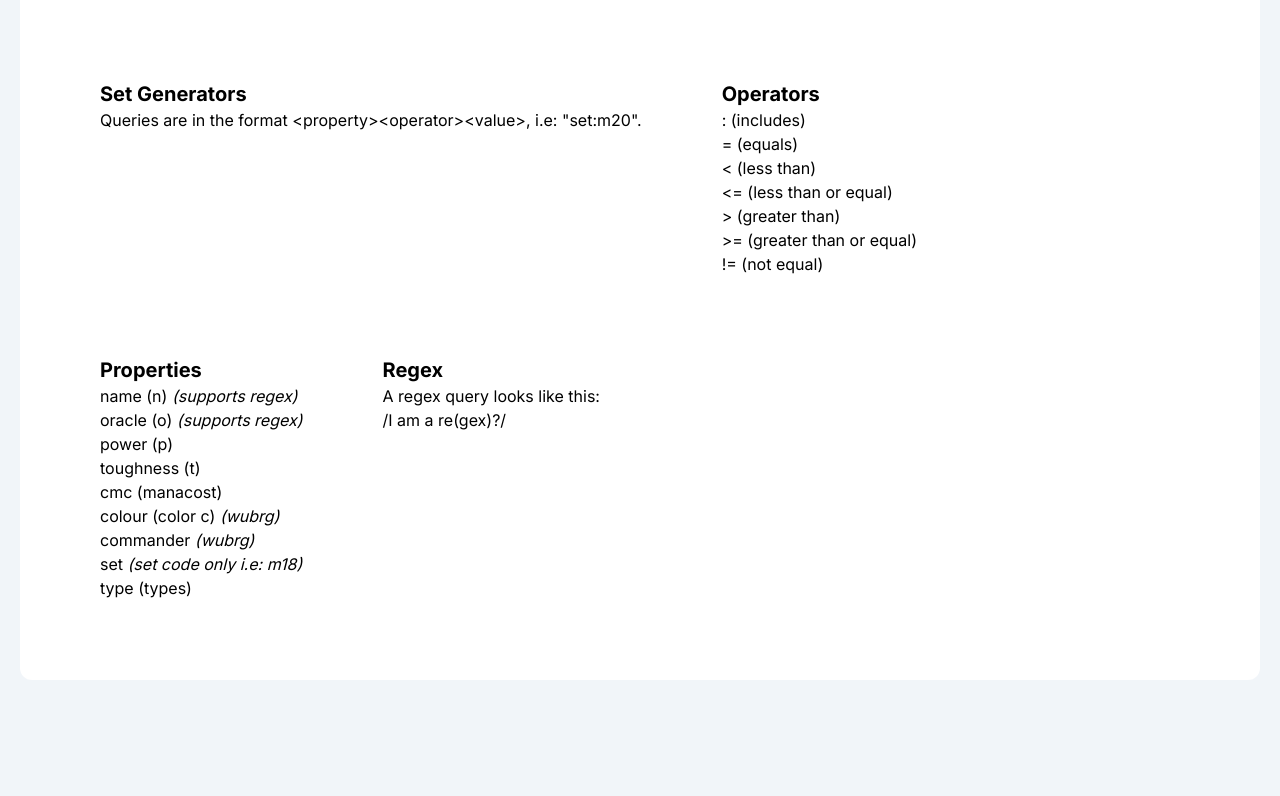
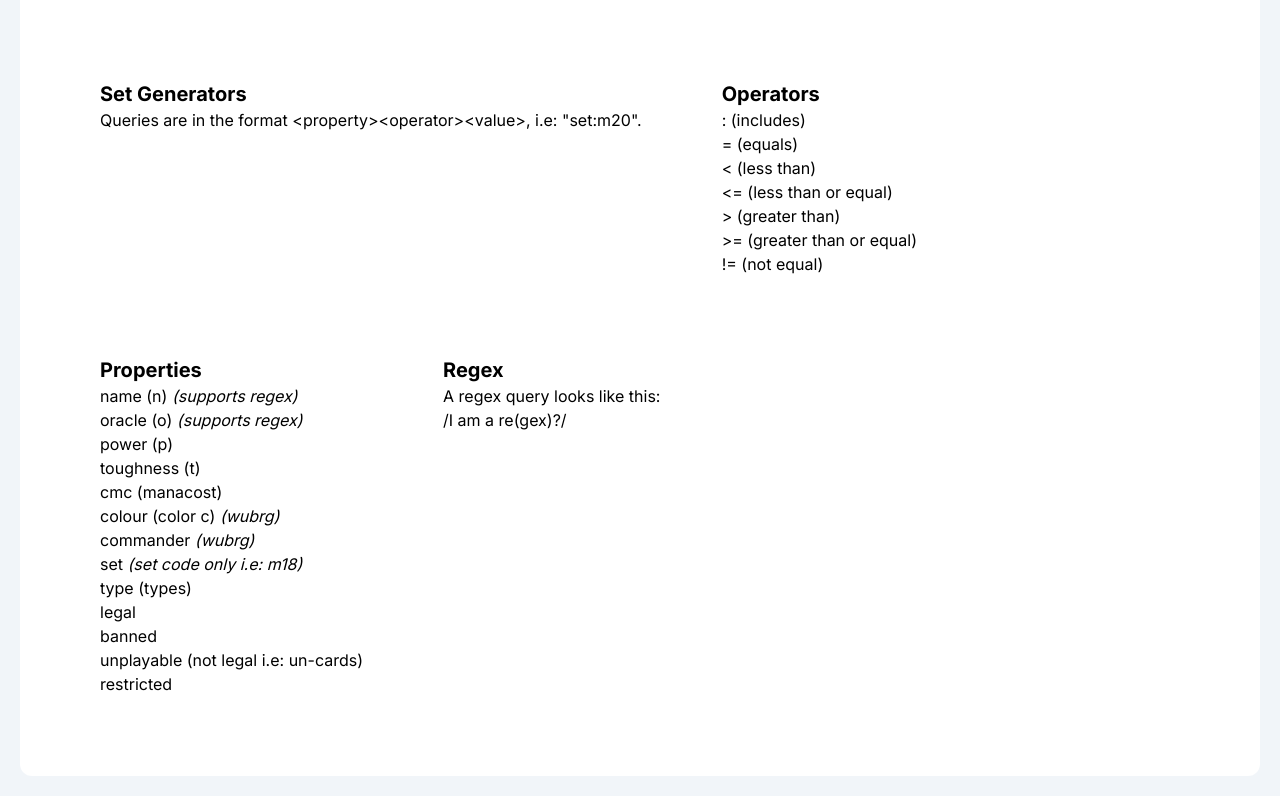
Before and after one commit to SquireTournamentServices/mtg-search-engine, a Next.js app in the folder frontend/: page / in a window 1280 px wide. Shown: the part 716-1512 px from the top of the page. Before the commit the page ends 1416 px from the top, so only its background shows below. Built offline with nearby package versions, Linux system fonts and the light colour scheme.

Commit message:
feat: added format legality docs

```diff
--- a/frontend/src/app/page.tsx
+++ b/frontend/src/app/page.tsx
@@ -82,6 +82,10 @@ export default function Home() {
                 set <i>(set code only i.e: m18)</i>
               </li>
               <li>type (types)</li>
+              <li>legal</li>
+              <li>banned</li>
+              <li>unplayable (not legal i.e: un-cards)</li>
+              <li>restricted</li>
             </ul>
           </div>
           <div>
```
